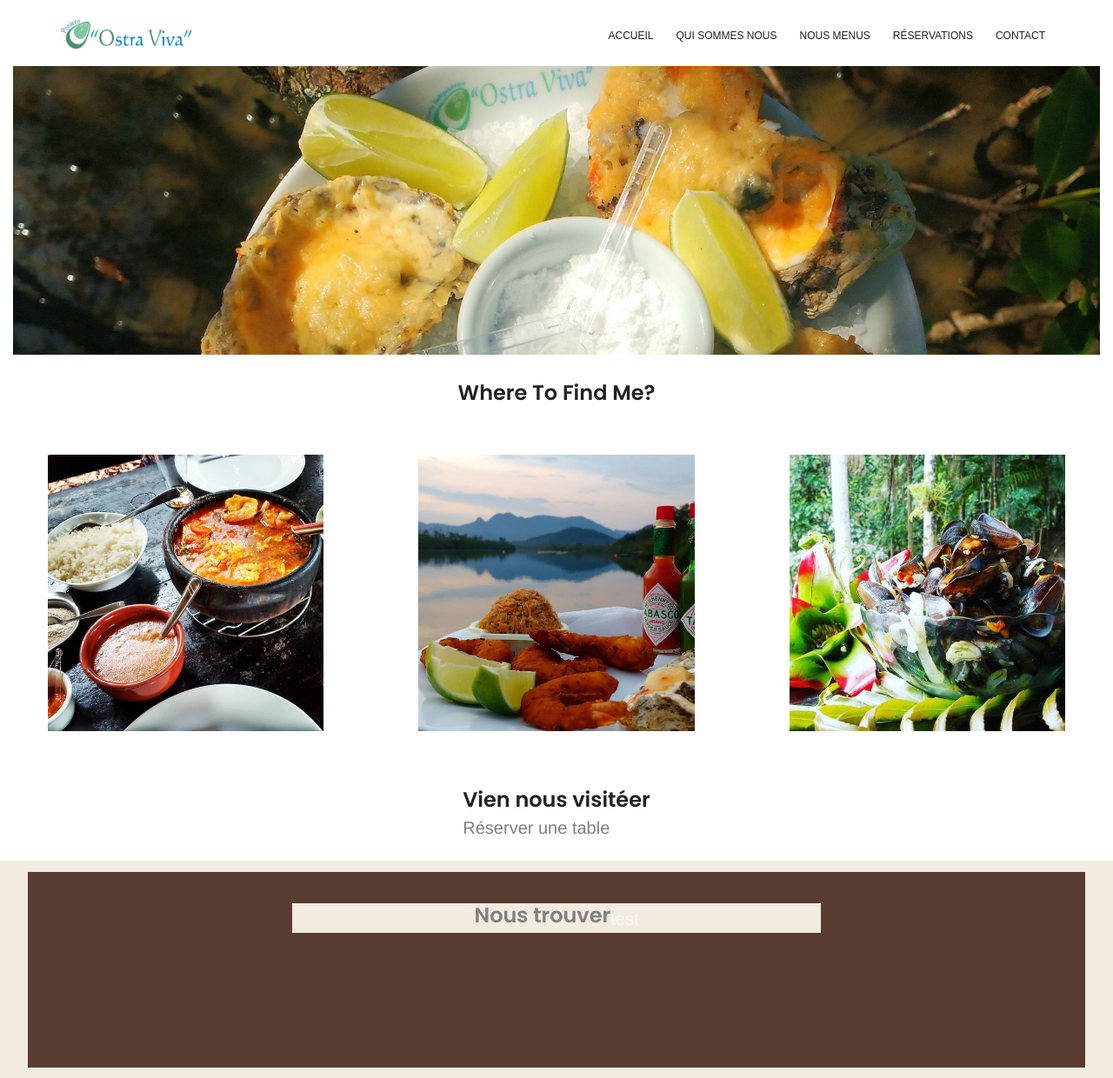
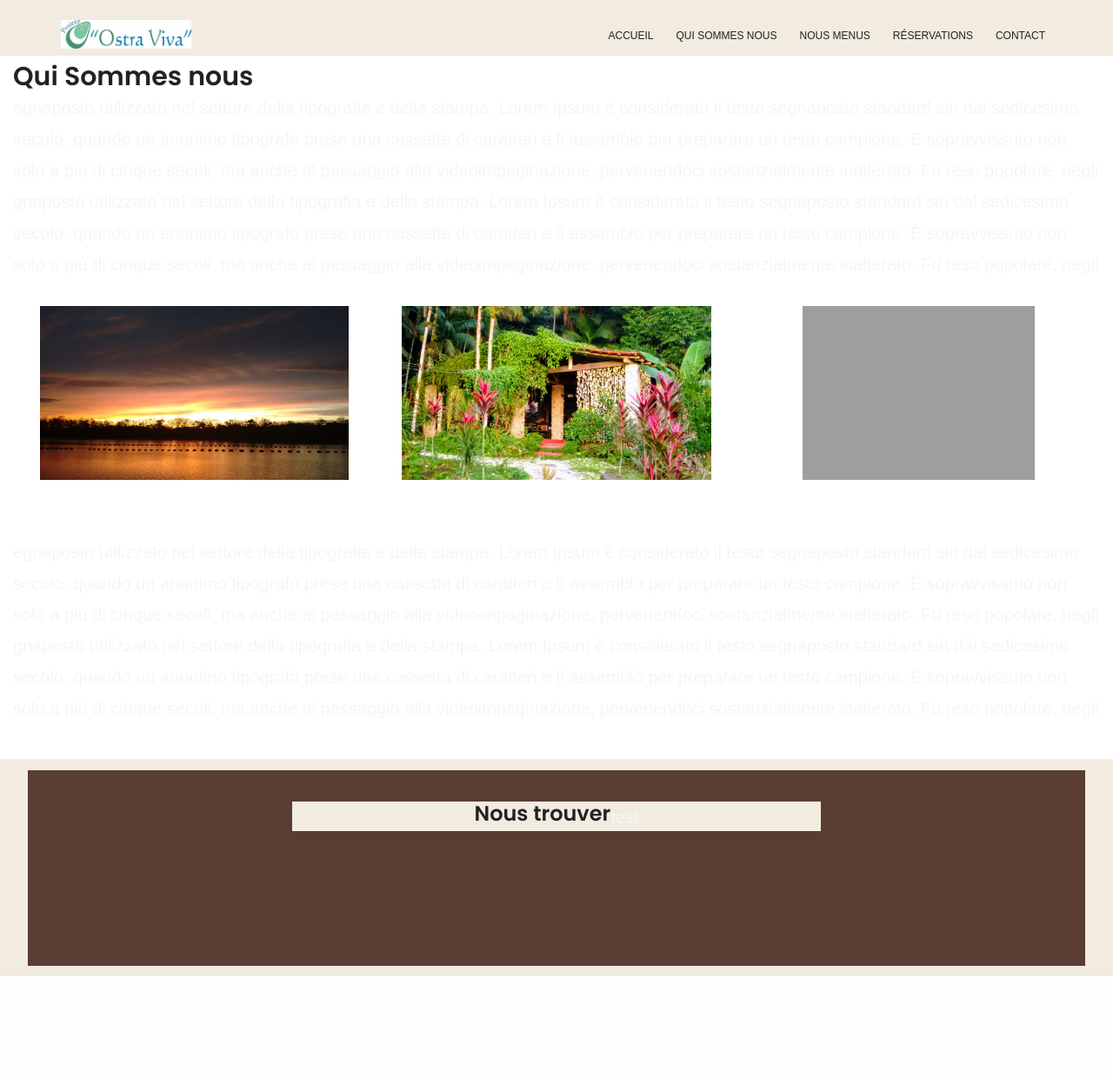
Before and after one commit to luanakirchner/ProjetWeb_OstraViva, a PHP site: page /index.php?action=QuiSommesNous in a window 1280 px wide. Shown: the whole page at 87% size. After the commit the page ends 1123 px from the top, so only its background shows below. Run offline with PHP 8.4, Linux system fonts and the light colour scheme; some libraries are stand-ins or nearby versions; grey boxes are pictures that could not be loaded.

Commit message:
Qui sommes nous

```diff
--- /dev/null
+++ b/View/QuiSommesNous.php
@@ -0,0 +1,53 @@
+<?php
+ob_start();
+
+?>
+<div class="container-fluid text-left">
+        <div class="TitreH2Border">
+            <h2>Qui Sommes nous</h2>
+        </div>
+        <div class="TextQuiSommesNous">
+            egnaposto utilizzato nel settore della tipografia e della stampa. Lorem Ipsum è
+            considerato il testo segnaposto standard sin dal sedicesimo secolo, quando un anonimo
+            tipografo prese una cassetta di caratteri e li assemblò per preparare un testo campione.
+            È sopravvissuto non solo a più di cinque secoli, ma anche al passaggio alla
+            videoimpaginazione, pervenendoci sostanzialmente inalterato. Fu reso popolare, negli
+            gnaposto utilizzato nel settore della tipografia e della stampa. Lorem Ipsum è
+            considerato il testo segnaposto standard sin dal sedicesimo secolo, quando un anonimo
+            tipografo prese una cassetta di caratteri e li assemblò per preparare un testo campione.
+            È sopravvissuto non solo a più di cinque secoli, ma anche al passaggio alla
+            videoimpaginazione, pervenendoci sostanzialmente inalterato. Fu reso popolare, negli
+        </div>
+        <div class="container-fluid bg-3 text-center" style="padding-top: 30px">
+            <div class="row">
+                <div class="col-lg-4" >
+                    <img src="Image/GPNZ4258.JPG" class="img-responsive margin" style="max-width: 100%; max-height: 200px; " alt="Image">
+                </div>
+                <div class="col-lg-4">
+                    <img src="Image/XMQF7778.JPG" class="img-responsive margin" style=" max-width: 100%;max-height: 200px;" alt="Image">
+                </div>
+                <div class="col-lg-4">
+                    <img src="Image/IMG_0945.jpg" class="img-responsive margin" style="max-width: 100%;max-height: 200px;" alt="Image">
+                </div>
+            </div>
+        </div>
+        <div class="TextQuiSommesNous">
+            egnaposto utilizzato nel settore della tipografia e della stampa. Lorem Ipsum è
+            considerato il testo segnaposto standard sin dal sedicesimo secolo, quando un anonimo
+            tipografo prese una cassetta di caratteri e li assemblò per preparare un testo campione.
+            È sopravvissuto non solo a più di cinque secoli, ma anche al passaggio alla
+            videoimpaginazione, pervenendoci sostanzialmente inalterato. Fu reso popolare, negli
+            gnaposto utilizzato nel settore della tipografia e della stampa. Lorem Ipsum è
+            considerato il testo segnaposto standard sin dal sedicesimo secolo, quando un anonimo
+            tipografo prese una cassetta di caratteri e li assemblò per preparare un testo campione.
+            È sopravvissuto non solo a più di cinque secoli, ma anche al passaggio alla
+            videoimpaginazione, pervenendoci sostanzialmente inalterato. Fu reso popolare, negli
+        </div>
+</div>
+
+
+
+<?php
+$contenu = ob_get_clean();
+require  "gabarit.php";
+?>
--- a/View/gabarit.php
+++ b/View/gabarit.php
@@ -30,9 +30,10 @@
     <link rel="stylesheet" href="css/owl.carousel.css">
     <link rel="stylesheet" href="css/main.css">
     <link rel="stylesheet" href="css/Accueil.css">
+    <link rel="stylesheet" href="css/QuiSommesNous.css">
 </head>
 <body>
-<header id="header">
+<header id="header" style="background-color:  #F2EBDF; height: 8%">
     <div class="container main-menu">
         <div class="row align-items-center justify-content-between d-flex">
             <div id="logo">
@@ -41,28 +42,30 @@
             <nav id="nav-menu-container">
                 <ul class="nav-menu">
                     <li><a href="index.php?action=homel">Accueil</a></li>
-                    <li><a href="about.html">Qui sommes nous</a></li>
-                    <li><a href="services.html">Nous menus</a></li>
+                    <li><a href="index.php?action=QuiSommesNous">Qui sommes nous</a></li>
+                    <li><a href="index.php?action=Contact">Nous menus</a></li>
                     <li><a href="portfolio.html">Réservations</a></li>
-                    <li><a href="price.html">Contact</a></li>
+                    <li><a href="index.php?action=Contact">Contact</a></li>
                 </ul>
             </nav><!-- #nav-menu-container -->
         </div>
     </div>
 </header>
-
+<div style="height: 80%">
     <?=$contenu; ?>
-
-<div class="endPage">
-    <div class="infoEndPage">
-        <div class="addresseEnd">
-            <h3 style="color: gray;">Nous trouver</h3>
-            <div>
-                test
+</div>
+<footer>
+    <div class="endPage">
+        <div class="infoEndPage">
+            <div class="addresseEnd">
+                <h3 class="NousTrouverend">Nous trouver</h3>
+                <div class="infoAddresseEnd">
+                    test
+                </div>
             </div>
         </div>
     </div>
-</div>
+</footer>
 <!-- End footer Area -->
 <script src="js/vendor/jquery-2.2.4.min.js"></script>
 <script src="js/popper.min.js"></script>
--- a/View/home.php
+++ b/View/home.php
@@ -21,9 +21,18 @@ ob_start();
     </div>
 </div>
 <div class=" menuText">
-    <div>
-        <h3>Vien nous visitéer</h3>
-        Réserver une table
+    <div style="text-align: justify">
+        <span><h3 style="background-color: white">nous visitéer</h3></span>
+        egnaposto utilizzato nel settore della tipografia e della stampa. Lorem Ipsum è
+        considerato il testo segnaposto standard sin dal sedicesimo secolo, quando un anonimo
+        tipografo prese una cassetta di caratteri e li assemblò per preparare un testo campione.
+        È sopravvissuto non solo a più di cinque secoli, ma anche al passaggio alla
+        videoimpaginazione, pervenendoci sostanzialmente inalterato. Fu reso popolare, negli
+        gnaposto utilizzato nel settore della tipografia e della stampa. Lorem Ipsum è
+        considerato il testo segnaposto standard sin dal sedicesimo secolo, quando un anonimo
+        tipografo prese una cassetta di caratteri e li assemblò per preparare un testo campione.
+        È sopravvissuto non solo a più di cinque secoli, ma anche al passaggio alla
+        videoimpaginazione, pervenendoci sostanzialmente inalterato. Fu reso popolare, negli
     </div>
 
 </div>
--- a/controler/controler.php
+++ b/controler/controler.php
@@ -4,3 +4,9 @@
 function home(){
     require 'View/home.php';
 }
+function QuiSommesNous(){
+    require 'View/QuiSommesNous.php';
+}
+function Contact(){
+    require 'View/Contact.php';
+}
--- a/index.php
+++ b/index.php
@@ -8,6 +8,12 @@ if(isset($_GET['action'])){
         case 'home':
             home();
             break;
+        case 'QuiSommesNous':
+              QuiSommesNous();
+              break;
+        case 'Contact':
+            Contact();
+            break;
         default:
             home();
     }
```
Also changed, not shown: View/Contact.php (added, +27 -0 lines), Image/20769954_1423285984419904_119818914043190464_n (1).jpg (added), Image/20769954_1423285984419904_119818914043190464_n.jpg (added), Image/31378745_2041938049362193_4770698514952078191_n.jpg (added), Image/73279455_951241928588168_6293162708531362805_n (1).jpg (added), Image/73279455_951241928588168_6293162708531362805_n.jpg (added), Image/IMG_20190908_163916.jpg (added), Image/IMG_20191227_134017.jpg (added), Image/imagens2012 4237.jpg (added).
